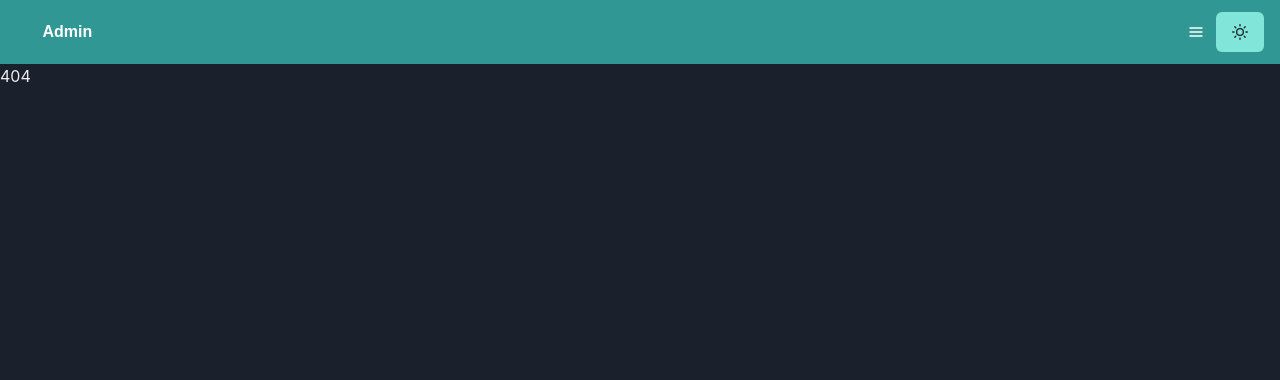
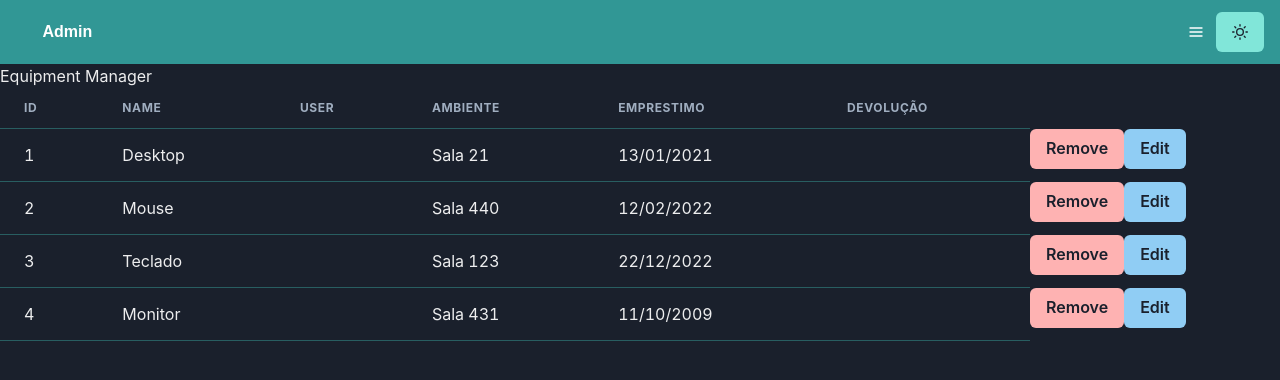
Before and after one commit to guilherme4garcia/wmanager-react, a React (Create React App) app: page /equipment/1 in a window 1280 px wide. Before the commit this address had no page. Shown: the top 380 px of the page. Built offline with nearby package versions, Linux system fonts and the light colour scheme.

Commit message:
route params

```diff
--- a/src/App.js
+++ b/src/App.js
@@ -21,7 +21,7 @@ function App() {
         <Routes>
           <Route path="/user" element={<User />} />
           <Route path="/admin" element={<Admin />} />
-          <Route path="/equipment" element={<Equipment />} />
+          <Route path="/equipment/:id" element={<Equipment />} />
           <Route path="/" element={<Signin />} />
           <Route path="*" element={<Error />} />
         </Routes>
--- a/src/components/EquipmentList.js
+++ b/src/components/EquipmentList.js
@@ -13,10 +13,12 @@ import {
   Td,
   TableCaption,
   TableContainer,
-  Button,
+  Button
 } from '@chakra-ui/react'
+import { useParams } from 'react-router-dom'
 
 function EquipmentList() {
+  const id = useParams()
   const [equipment, setEquipment] = useState(equipment_list)
 
   const handleSubmit = e => {
--- a/src/components/UserList.js
+++ b/src/components/UserList.js
@@ -61,8 +61,7 @@ function UserList() {
                     <Button
                       colorScheme={'gray'}
                       onClick={() =>
-                        (window.location.href =
-                          'http://localhost:3000/equipment')
+                        (window.location.href = `http://localhost:3000/equipment/${uuid}`)
                       }
                     >
                       Gerenciar Equipamentos
--- a/src/pages/Equipment.js
+++ b/src/pages/Equipment.js
@@ -1,7 +1,8 @@
 import React from 'react'
+import EquipmentList from '../components/EquipmentList'
 
 function Equipment() {
-  return <div>Equipment</div>
+  return <EquipmentList />
 }
 
 export default Equipment
```
